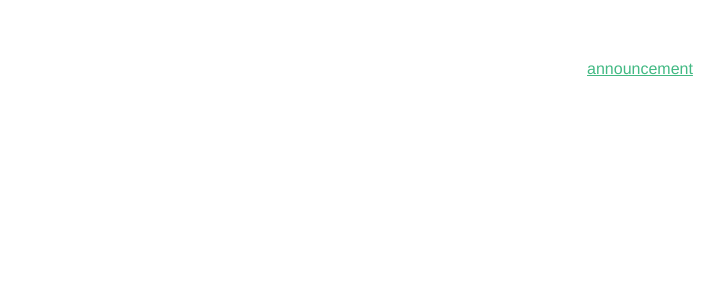
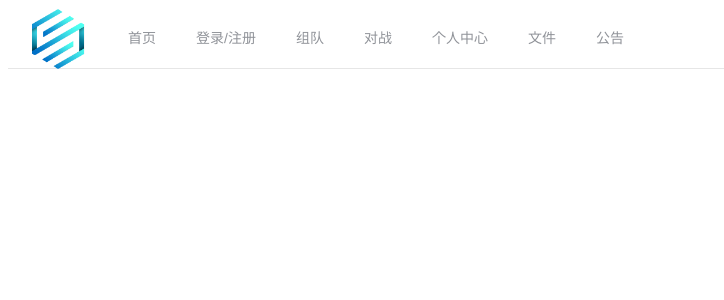
Before and after one commit to eesast/teamstyle20Web, a Vue app in the folder frontend/web2018/: page /#/ in a window 1280 px wide. Shown: the top 300 px of the page, without its empty margins (0-724 px from the left). Built offline with nearby package versions, Linux system fonts and the light colour scheme.

Commit message:
v1.1 添加了Nav，说明问题见readme

```diff
--- a/frontend/web2018/src/App.vue
+++ b/frontend/web2018/src/App.vue
@@ -1,18 +1,15 @@
 <template>
   <div id="app">
-    <!-- <img src="./assets/logo.png"> -->
     <navbar></navbar>
     <router-view/>
-    <foot></foot>
   </div>
 </template>
 
 <script>
 import navbar from './components/nav'
-import foot from './components/foot'
 export default {
   name: 'App',
-  components:{navbar, foot}
+  components:{navbar}
 }
 </script>
 
@@ -23,6 +20,6 @@ export default {
   -moz-osx-font-smoothing: grayscale;
   text-align: center;
   color: #2c3e50;
-  margin-top: 60px;
+  margin-top: 0px;
 }
 </style>
--- /dev/null
+++ b/frontend/web2018/src/components/Index.vue
@@ -0,0 +1,4 @@
+<template>
+  <div class="hello">
+  </div>
+</template>
--- /dev/null
+++ b/frontend/web2018/src/components/Login.vue
@@ -0,0 +1,5 @@
+<template>
+  <div class="hello">
+      login
+  </div>
+</template>
--- a/frontend/web2018/src/components/nav.vue
+++ b/frontend/web2018/src/components/nav.vue
@@ -1,7 +1,19 @@
 <template>
   <div>
 
+    <el-menu class="submenu" mode="horizontal">
 
+      <el-menu-item index="0" id='img-submenu' route="/">
+        <img class="eesast" src="..\..\static\eesast.png"/>
+      </el-menu-item>
+      <el-menu-item index="1" route="/">首页</el-menu-item>
+      <el-menu-item v-if="navflag" index="2" route="/login">登录/注册</el-menu-item>
+      <el-menu-item v-if!="navflag" index="3" route="">组队</el-menu-item>
+      <el-menu-item v-if!="navflag" index="4" route="">对战</el-menu-item>
+      <el-menu-item v-if!="navflag" index="5" route="">个人中心</el-menu-item>
+      <el-menu-item index="6" route="">文件</el-menu-item>
+      <el-menu-item index="7" route="">公告</el-menu-item>
+    </el-menu>
   </div>
 </template>
 
@@ -9,16 +21,26 @@
 export default {
     name: "navbar",
     data() {
-        return {
-
-        };
+      return {
+        navflag: true
+      }
     },
-    methods: {
-
+  methods: {
+        handleSelect(key, keyPath) {
+            console.log(key, keyPath);
+        }
     }
 };
 </script>
 
 <style scoped>
+img{
+  height:60px;
+  width:60px;
+}
 
+el-menu{
+    top:0px;
+    height:100px;
+}
 </style>
--- a/frontend/web2018/src/main.js
+++ b/frontend/web2018/src/main.js
@@ -15,6 +15,5 @@ new Vue({
   el: '#app',
   router,
   components: { App },
-  template: '<App/>',
-  render: h => h(App)
+  template: '<App/>'
 })
```
Also changed, not shown: frontend/web2018/src/router/index.js (+4 -6 lines), frontend/web2018/static/eesast.png (added), 1 other file (tests, documents, lock files or other folders).
